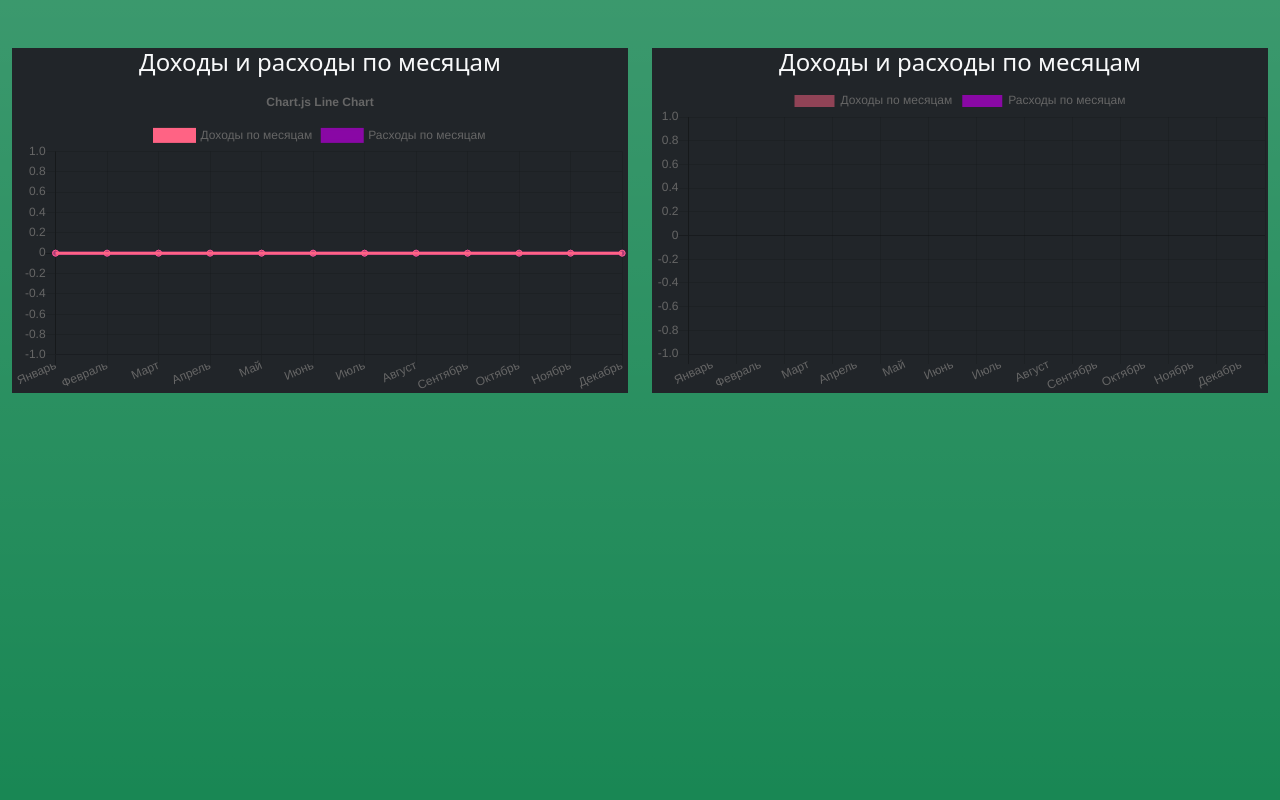
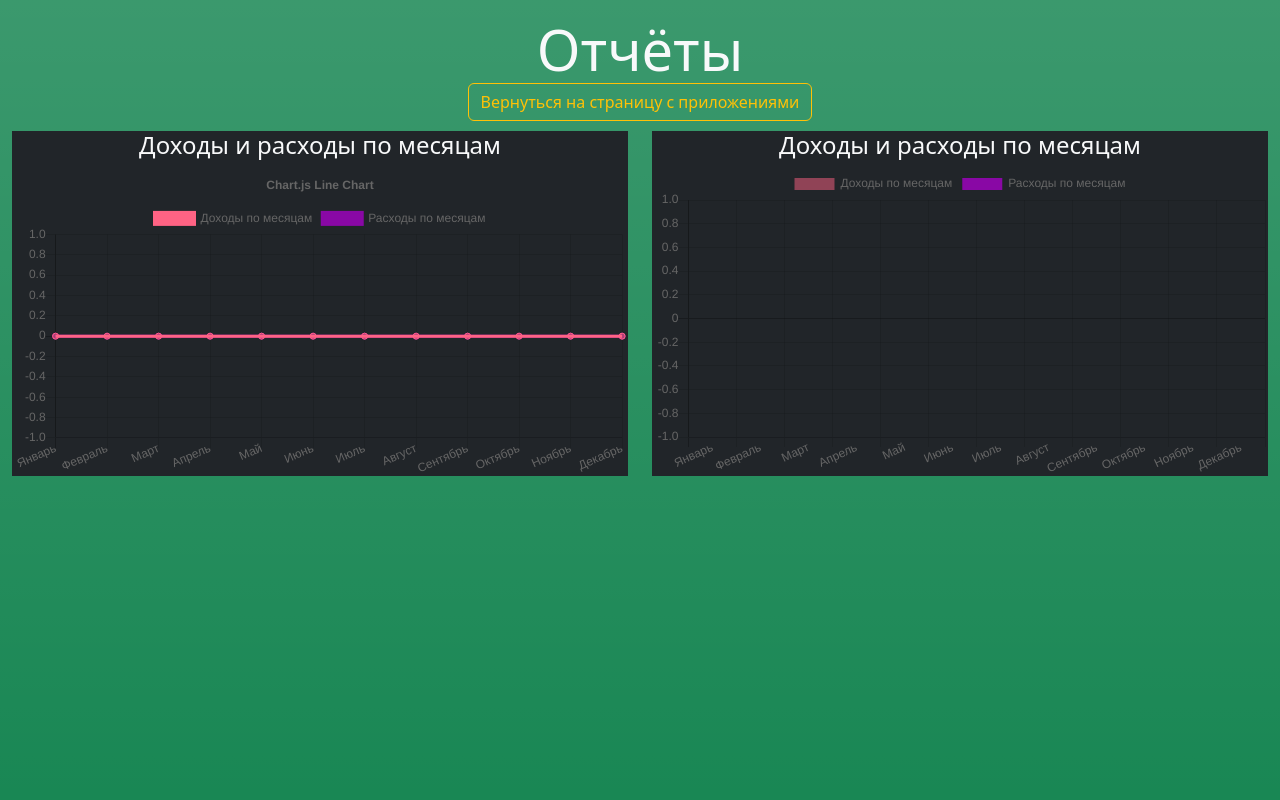
Before and after one commit to hlvm-app/hasta-la-vista-money, a Django app: page /reports in a window 1280 px wide. Run offline with Django 4.2, Linux system fonts and the light colour scheme; the visitor is signed in with stand-in values (Sample User, id 1); data that the repository does not hold is empty; parts of the project's set-up code (start-up, migrations or seed data) failed here and were passed over; some libraries are stand-ins or nearby versions.

Commit message:
Добавил заголовок на страницу и кнопку возврата к списку приложений

```diff
--- a/hasta_la_vista_money/reports/templates/reports/reports.html
+++ b/hasta_la_vista_money/reports/templates/reports/reports.html
@@ -1,8 +1,22 @@
 {% extends 'base.html' %}
+{% load django_bootstrap5 %}
 {% load static %}
 {% block content %}
     <title>Отчёты</title>
     <div class="container-fluid">
+        <div class="row">
+            <div class="col-xl-12 col-12">
+                <div class="display-4 pt-3 text-center text-light">
+                    Отчёты
+                </div>
+            </div>
+        </div>
+
+        <div class="row">
+            <div class="col-xl-12 col-12 d-flex justify-content-center">
+                <a class="link-application btn btn-outline-warning" href="{% url 'applications:list' %}">Вернуться на страницу с приложениями</a>
+            </div>
+        </div>
         <div class="row">
             <div class="col-xl-6">
                 <div class="chart-container mt-5 bg-dark">
```
